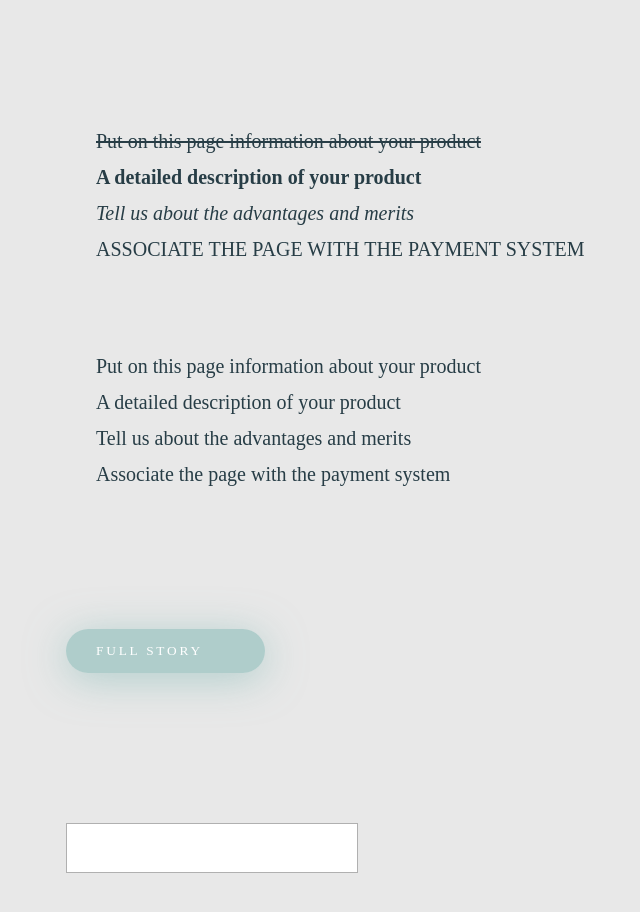
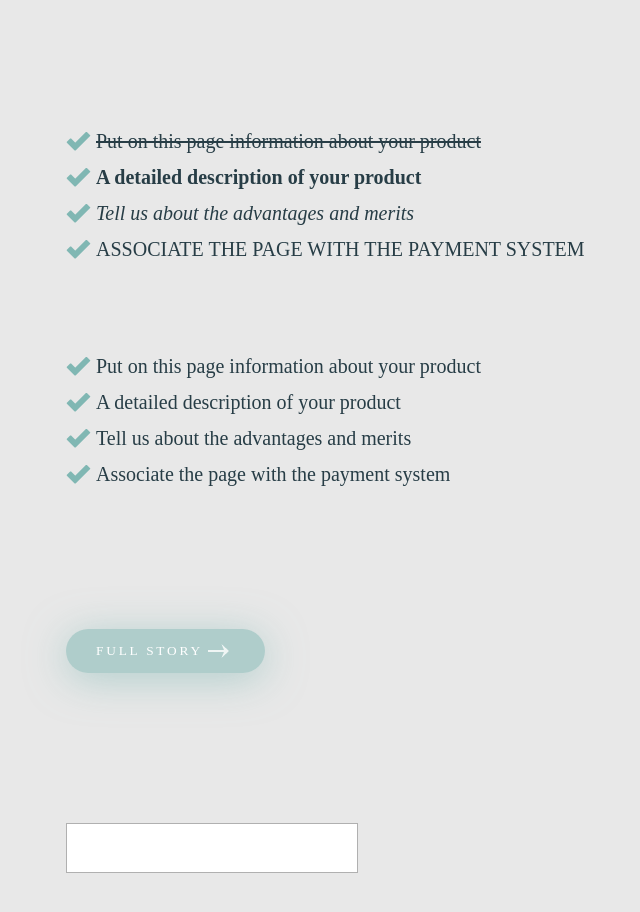
Before and after one commit to Levin87/plus-one-lesson, a plain HTML site: page index.html in a window 1280 px wide. Shown: the top 912 px of the page, without its empty margins (224-864 px from the left). Drawn offline with Linux system fonts and the light colour scheme; the site is published under a folder, as on GitHub Pages, so addresses that start at the root find nothing.

Commit message:
Update style.css

```diff
--- a/style.css
+++ b/style.css
@@ -24,7 +24,7 @@ body{
     color: #273d46;
 }
 .block li{
-    background: url(/check_icon.png) left no-repeat ;
+    background: url(./check_icon.png) left no-repeat ;
     padding-left: 30px;
 }
 
@@ -68,7 +68,7 @@ body{
     font-size: 20px;
     line-height: 36px;
     color: red;
-    background: url(/check_icon_red.png) left no-repeat;
+    background: url(../check_icon_red.png) left no-repeat;
 }
 
 .block li:nth-child(7){
@@ -81,7 +81,7 @@ body{
 
 }
 .textbutton {
-    background: url(/Shape_2.png)  80% no-repeat;
+    background: url(./Shape_2.png)  80% no-repeat;
     width: 199px;
     height: 44px;
     box-shadow: 0 6px 40px rgba(128, 183, 179, 0.54);
```
